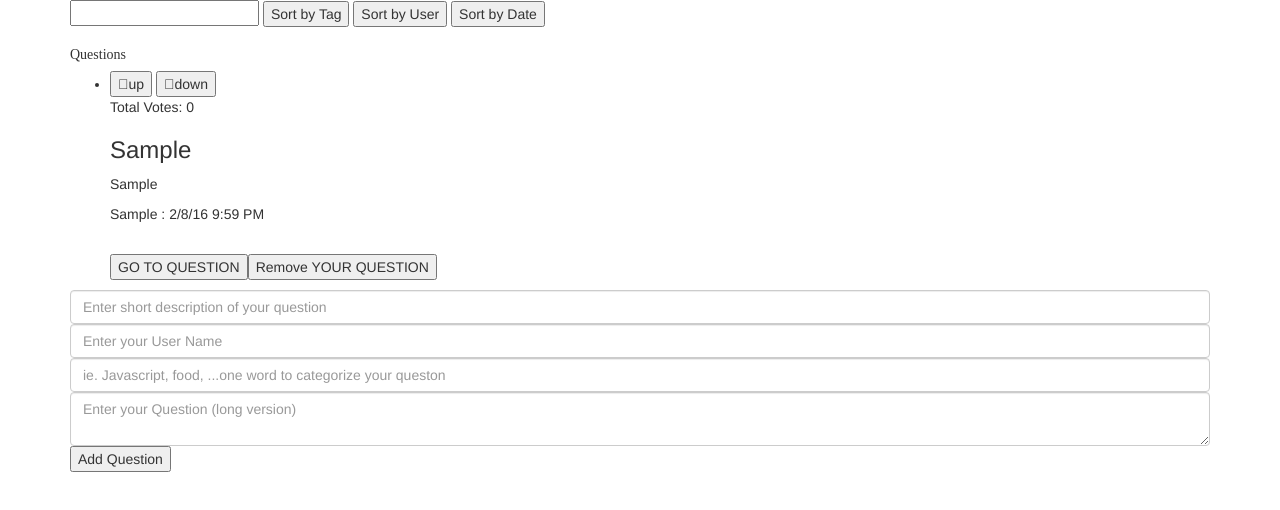
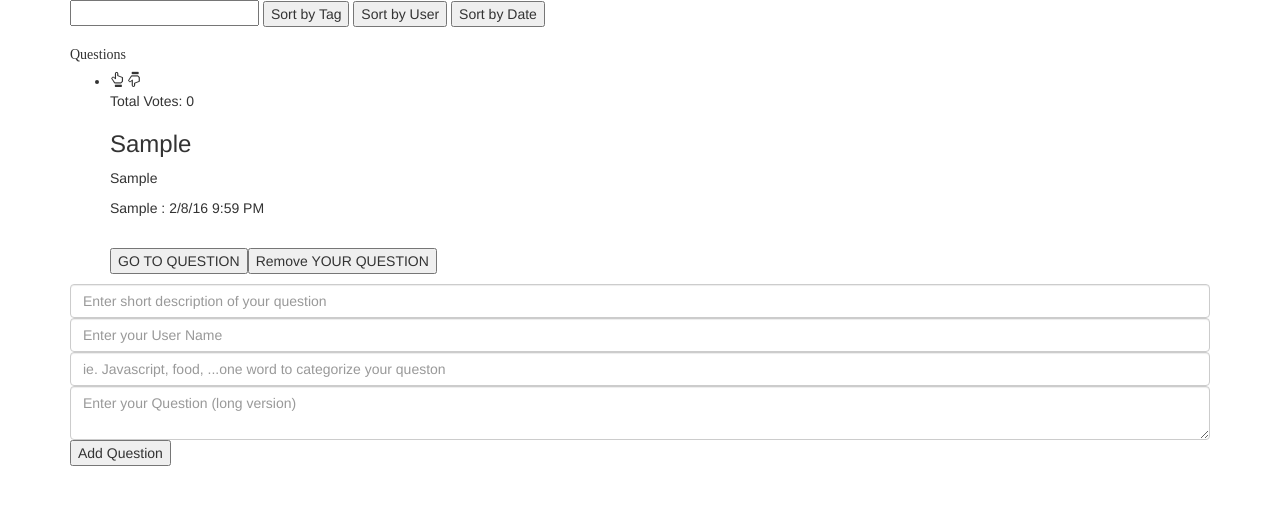
Before and after one commit to SaraRandolph/questions-and-answers, a plain HTML site: page index.html in a window 1280 px wide. Both pictures are taken after typing "Sample", "Sample", "Sample", "Sample" into the empty fields and a click on the button "Add Question". Drawn offline with nearby package versions, Linux system fonts and the light colour scheme.

Commit message:
fixes glyphicon to show up

```diff
--- a/index.html
+++ b/index.html
@@ -32,13 +32,12 @@
                     </div>
                     <div class="question-header">
                         <h2 class= "fa">Questions</h2>
-
                     </div>
                     <div class="question-list">
                         <ul>
                             <li ng-repeat="question in questionsArr | filter: query | orderBy: sortOrder track by $index">
-                                <button ng-click="upVote(question)"><span class="glyphicon-hand-up" aria-hidden="true"></span>up</button>
-                                <button ng-click="downVote(question)"><span class="glyphicon-hand-down" aria-hidden="true"></span>down </button>
+                                <div ng-click="upVote(question)" class="glyphicon glyphicon-hand-up"></div>
+                                <div ng-click="downVote(question)" class="glyphicon glyphicon-hand-down"></div>
                                 <p>Total Votes: {{question.votes}}</p>
                                 <h3>{{question.questionSummary}}</h3>
                                 <p>{{question.tag}}</p>
@@ -54,7 +53,6 @@
                         <input class="form-control" type="text" name="tag" ng-model="newQuestion.tag" size="width: 50px" placeholder="ie. Javascript, food, ...one word to categorize your queston">
                         <textarea row="5" class="form-control" type="text" name="Question" ng-model="newQuestion.body" placeholder="Enter your Question (long version)"></textarea>
                         <button ng-click="addQuestion()">Add Question </button>
-
                     </div>
                 </div>
             </section>
@@ -75,8 +73,8 @@
                              <label><input type="checkbox" ng-model = "response.solution.value">Solution</label>
 
                             <li ng-repeat="response in activeQuestion.responses">
-                                <button ng-click="upVote(response)"><span class="glyphicon-hand-up" aria-hidden="true"></span> up</button>
-                                <button ng-click="downVote(response)"><span class="glyphicon-hand-down" aria-hidden="true"></span>down</button>
+                                <div ng-click="upVote(response)" class="glyphicon glyphicon-hand-up"> </div>
+                                <div ng-click="downVote(response)" class="glyphicon glyphicon-hand-down"> </div>
                                 <p>Total Votes: {{response.votes}}</p>
                                 <p>{{response.body}}</p>
 
@@ -86,8 +84,8 @@
                                     <ul>
                                         <li ng-repeat="comment in response.comments track by $index">
 
-                                        <button ng-click="upVote(comment)"><span class="glyphicon-hand-up aria-hidden="true"></span>up</button>
-                                        <button ng-click="downVote(comment)"><span class="glyphicon-hand-down" aria-hidden="true"down>down</span></button>
+                                        <div ng-click="upVote(comment)" class="glyphicon glyphicon-hand-up"></div>
+                                        <div ng-click="downVote(comment)" class="glyphicon glyphicon-hand-down"> </div>
                                         <p>Total Votes: {{comment.votes}}</p>
                                         <p>{{comment.body}}</p>
                                         </li>
```
